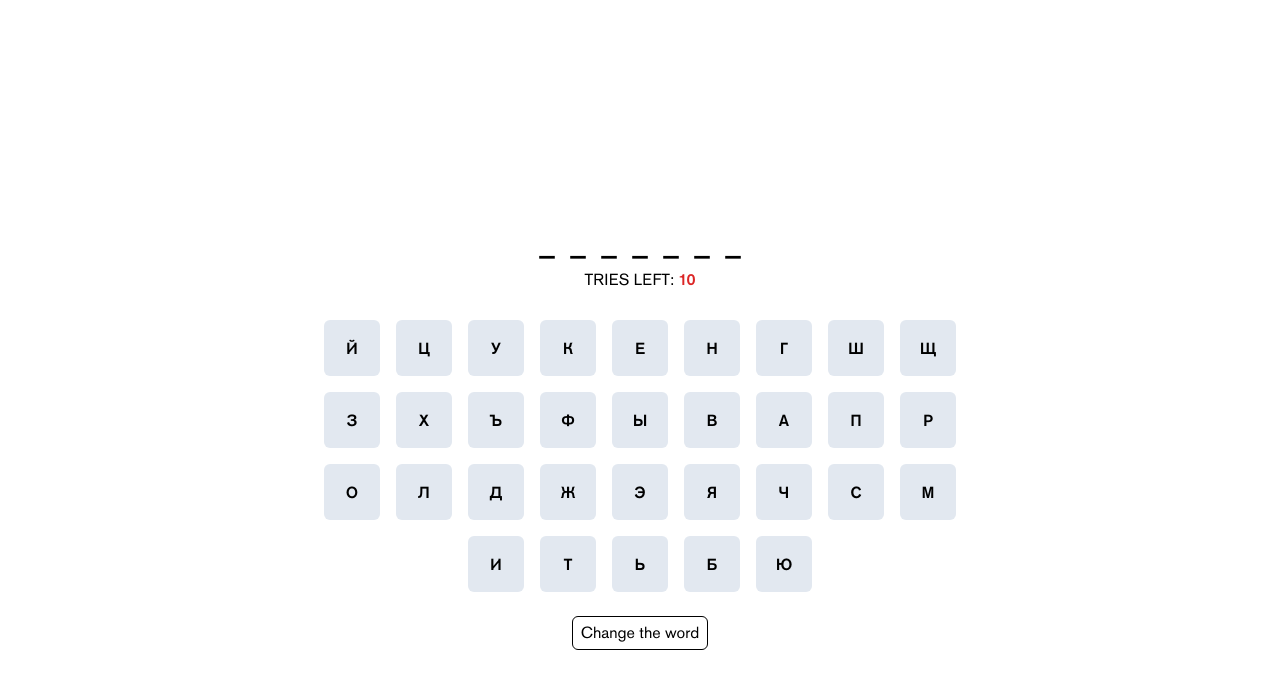
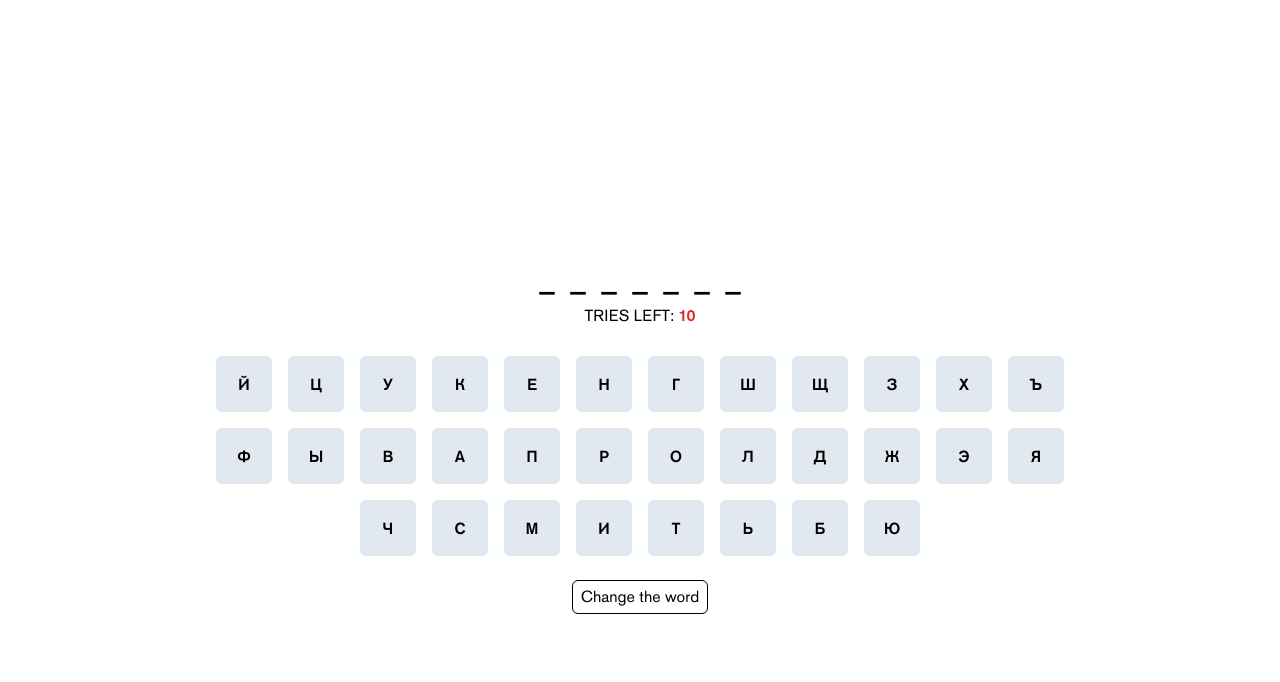
Before and after one commit to amen192315/hangman, a website built with Vite: page index.html in a window 1280 px wide. Both pictures are taken after a click on the button "Start game". Shown: the part 118-800 px from the top of the page. Built offline with nearby package versions, Linux system fonts and the light colour scheme.

Commit message:
Update style.css

```diff
--- a/src/css/style.css
+++ b/src/css/style.css
@@ -48,7 +48,7 @@
         @apply mx-2 text-3xl font-medium;
     }
     .keyboard{
-        @apply max-w-2xl mt-5 flex justify-center flex-wrap;
+        @apply max-w-4xl mt-5 flex justify-center flex-wrap;
     }
     .keyboard-button{
         @apply w-10 h-10 sm:w-14 sm:h-14 m-1 sm:m-2;
```
